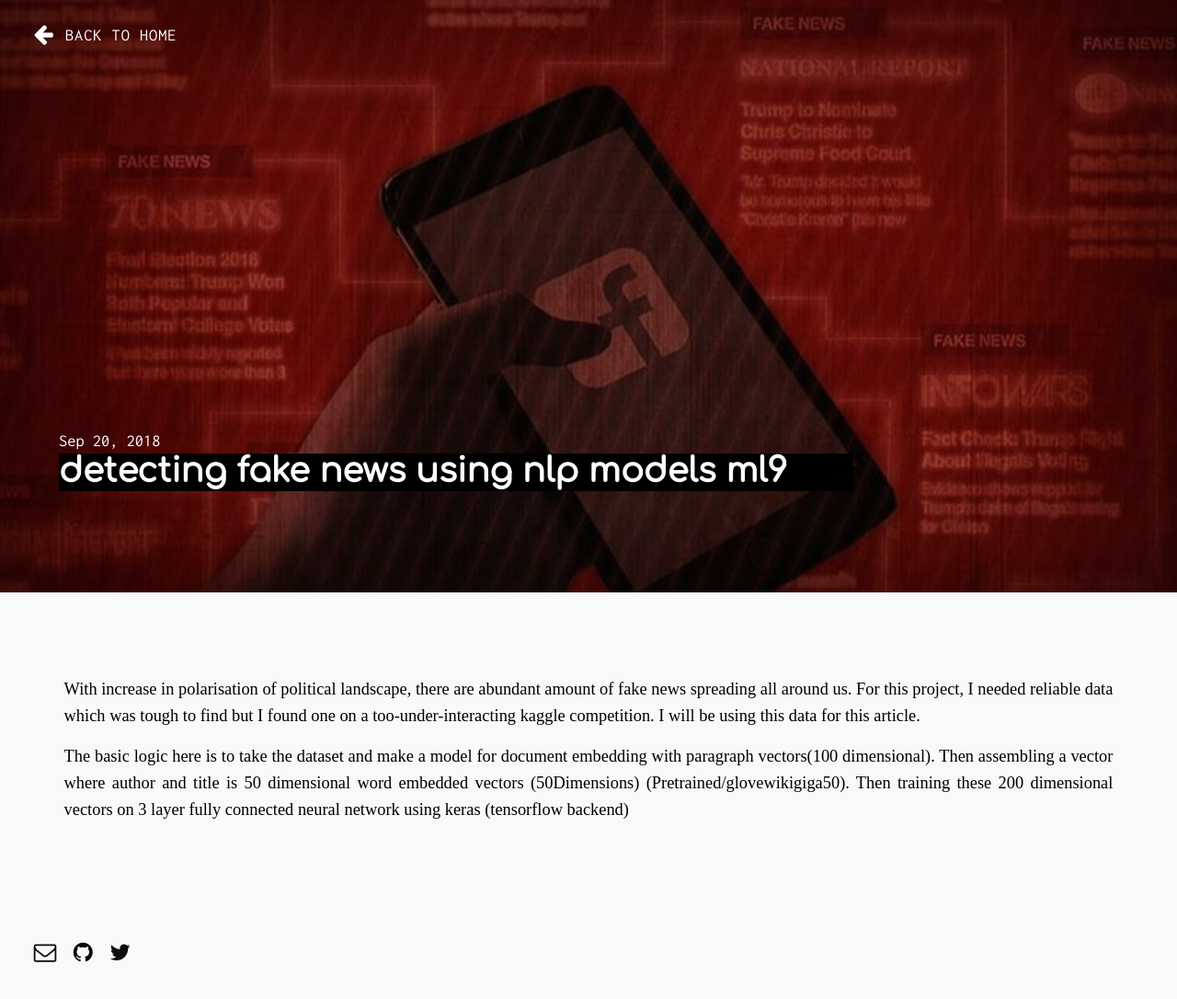
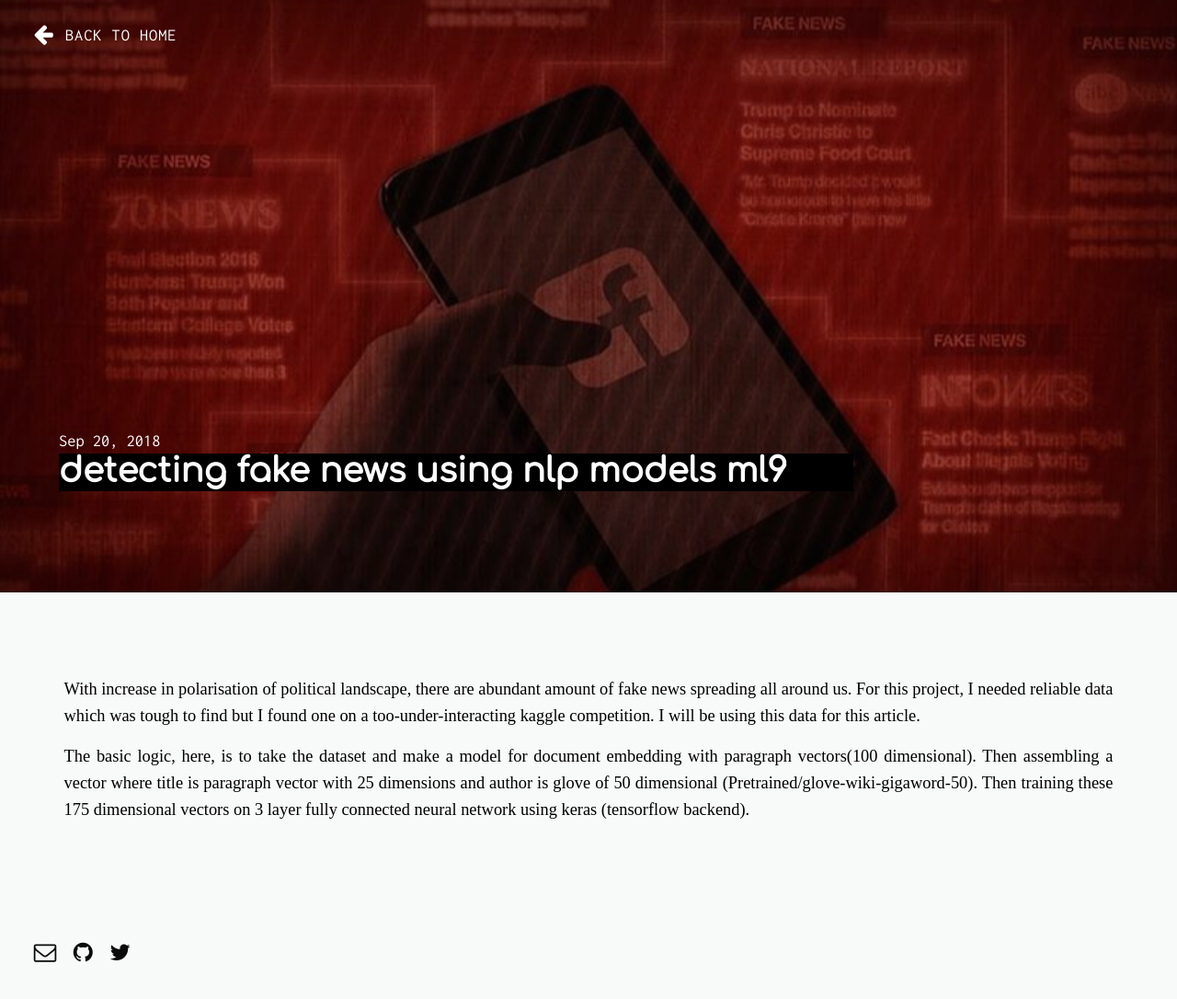
Before and after one commit to daftengineer/daftengineer.github.io, a Jekyll site: the page built from _posts/2018-09-20-detecting-fake-news.markdown, in a window 1280 px wide. Shown: the whole page at 92% size. Built offline with Jekyll 4.4.1, drawn with Linux system fonts in a browser that asks for light colours; nearby versions of some CDN libraries.

Commit message:
Update 2018-09-20-detecting-fake-news.markdown

```diff
--- a/_posts/2018-09-20-detecting-fake-news.markdown
+++ b/_posts/2018-09-20-detecting-fake-news.markdown
@@ -10,7 +10,7 @@
 <div style="color:black;"><p></p>
 
 <p style="text-align:justify;">With increase in polarisation of political landscape, there are abundant amount of fake news spreading all around us. For this project, I needed reliable data which was tough to find but I found one on a too-under-interacting kaggle competition. I will be using this data for this article. </p>
-<p style="text-align:justify;">The basic logic here is to take the dataset and make a model for document embedding with paragraph vectors(100 dimensional). Then assembling a vector where author and title is 50 dimensional word embedded vectors (50Dimensions) (Pretrained/glovewikigiga50). Then training these 200 dimensional vectors on 3 layer fully connected neural network using keras (tensorflow backend)</p>
+<p style="text-align:justify;">The basic logic, here, is to take the dataset and make a model for document embedding with paragraph vectors(100 dimensional). Then assembling a vector where title is paragraph vector with 25 dimensions and author is glove of 50 dimensional (Pretrained/glove-wiki-gigaword-50). Then training these 175 dimensional vectors on 3 layer fully connected neural network using keras (tensorflow backend).</p>
 <p style="text-align:justify;"></p>
 <p style="text-align:justify;"></p>
 <p style="text-align:justify;"></p>
```
